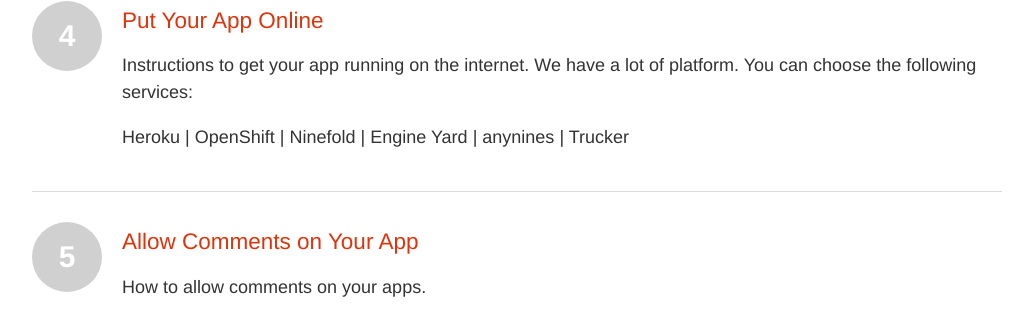
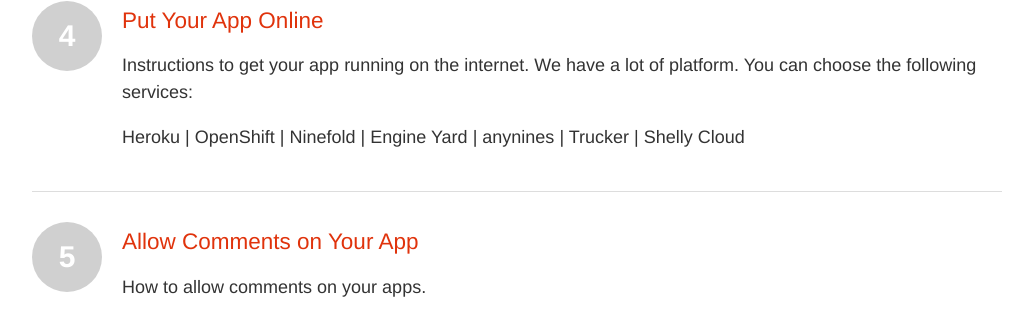
Before and after one commit to railsgirls/guides.railsgirls.com, a Jekyll site: the page built from index.html, in a window 1280 px wide and 900 px high, scrolled down 1250 px. Shown: the part 133-453 px from the top of the window, without its empty margins (53-1086 px from the left). Built offline with Jekyll 4.4.1, drawn with Linux system fonts in a browser that asks for light colours; nearby versions of some CDN libraries; Markdown is read by kramdown in place of the engine named in the settings.

Commit message:
Add links for deploing on Shelly Cloud guide

```diff
--- a/_posts/2012-04-18-app.markdown
+++ b/_posts/2012-04-18-app.markdown
@@ -416,7 +416,7 @@
 
 * Guide 0: [Handy cheatsheet for Ruby, Rails, console etc.](https://github.com/PragTob/rails-beginner-cheatsheet)
 * Guide 1: [Add commenting by Janika Liiv](/commenting)
-* Guide 2: [Put your app online with Heroku by Terence Lee](/heroku) / [Put your app online with OpenShift by Katie Miller](/openshift) / [Put your app online with Ninefold](/ninefold)
+* Guide 2: [Put your app online with Heroku by Terence Lee](/heroku) / [Put your app online with OpenShift by Katie Miller](/openshift) / [Put your app online with Ninefold](/ninefold) / [Put your app online with Shelly Cloud](/shellycloud)
 * Guide 3: [Build a map of workshop participants by Rails Girls Berlin](http://railsgirlsberlin.de/apptutorial/)
 * Guide 4: [Create thumbnail images for the uploads by Miha Filej](/thumbnails)
 * Guide 5: [Add design using HTML &amp; CSS by Alex Liao](/design)
--- a/index.html
+++ b/index.html
@@ -58,7 +58,7 @@
     <i>4</i>
     <h3>Put Your App Online</h3>
     <p>Instructions to get your app running on the internet. We have a lot of platform. You can choose the following services:</p>
-    <p><a href="heroku">Heroku</a> | <a href="openshift">OpenShift</a> | <a href="ninefold">Ninefold</a> | <a href="engineyard">Engine Yard</a> | <a href="anynines">anynines</a> | <a href="trucker">Trucker</a></p>
+    <p><a href="heroku">Heroku</a> | <a href="openshift">OpenShift</a> | <a href="ninefold">Ninefold</a> | <a href="engineyard">Engine Yard</a> | <a href="anynines">anynines</a> | <a href="trucker">Trucker</a> | <a href="shellycloud">Shelly Cloud</a></p>
   </li>
 
   <li>
```
